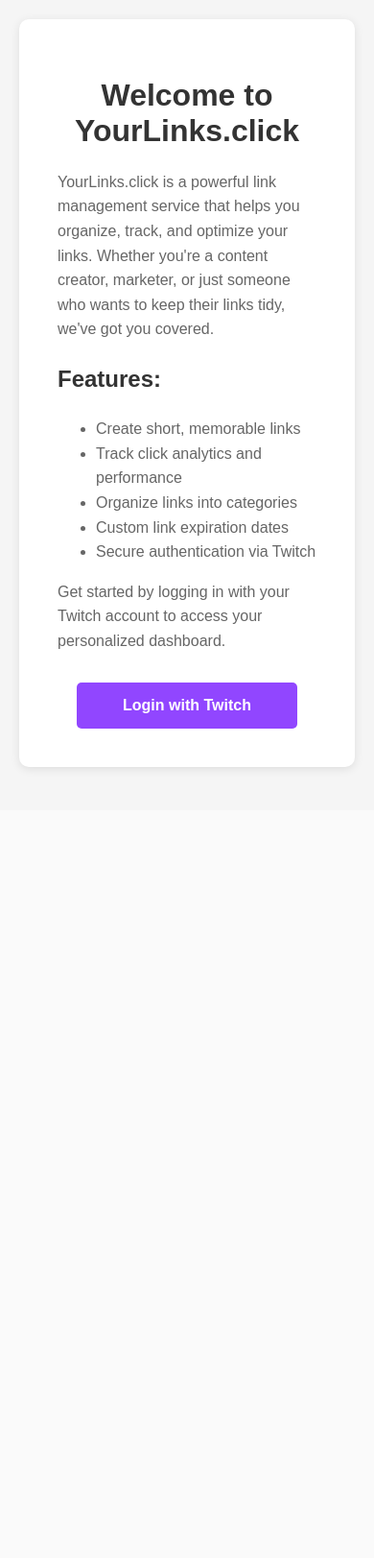
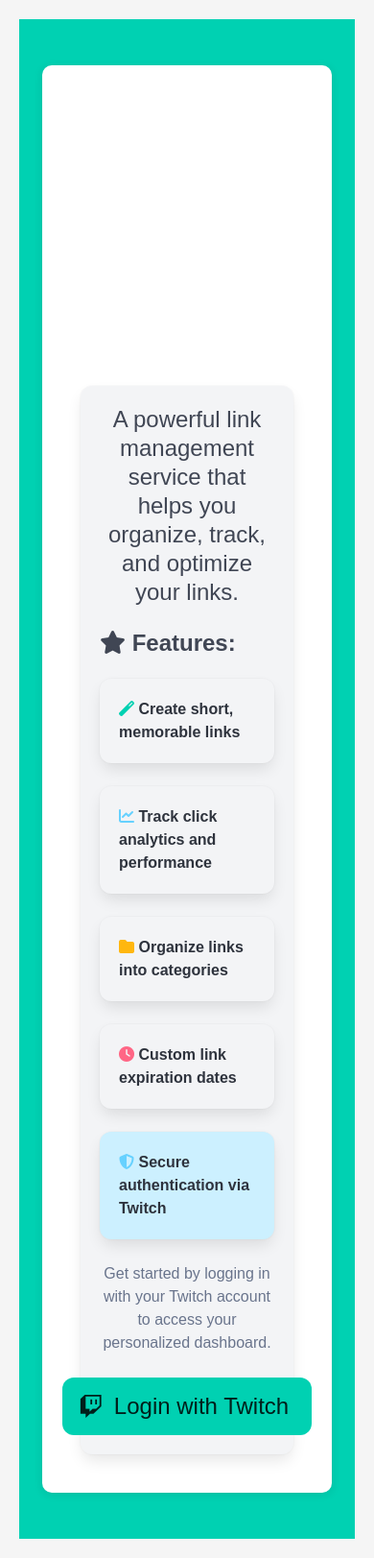
Before and after one commit to LochStudios/yourlinks.click, a PHP site: page / in a window 390 px wide. Shown: the whole page at 96% size. Before the commit the page ends 803 px from the top, so only its background shows below. Run offline with PHP 8.4, Linux system fonts and the light colour scheme; some libraries are stand-ins or nearby versions.

Commit message:
Redesign homepage with Bulma and Font Awesome
Updated index.php to use Bulma CSS framework and Font Awesome icons for a modern, responsive layout. Enhanced feature presentation, added styled Twitch login button, and included SweetAlert2 for future UI improvements.

```diff
--- a/index.php
+++ b/index.php
@@ -4,27 +4,88 @@
     <meta charset="UTF-8">
     <meta name="viewport" content="width=device-width, initial-scale=1.0">
     <title>YourLinks.click - Link Management Service</title>
+
+    <!-- Bulma CSS -->
+    <link rel="stylesheet" href="https://cdn.jsdelivr.net/npm/bulma@1.0.4/css/bulma.min.css">
+
+    <!-- Font Awesome -->
+    <link rel="stylesheet" href="https://cdnjs.cloudflare.com/ajax/libs/font-awesome/6.4.0/css/all.min.css">
+
+    <!-- Custom CSS -->
     <link rel="stylesheet" href="/css/site.css">
 </head>
-<body class="home-page">
-    <div class="container">
-        <h1>Welcome to YourLinks.click</h1>
-        <div class="description">
-            <p>YourLinks.click is a powerful link management service that helps you organize, track, and optimize your links. Whether you're a content creator, marketer, or just someone who wants to keep their links tidy, we've got you covered.</p>
+<body>
+    <section class="hero is-primary is-fullheight">
+        <div class="hero-body">
+            <div class="container has-text-centered">
+                <div class="columns is-centered">
+                    <div class="column is-8">
+                        <h1 class="title is-1 has-text-white">
+                            <i class="fas fa-link"></i> Welcome to YourLinks.click
+                        </h1>
 
-            <h2>Features:</h2>
-            <ul>
-                <li>Create short, memorable links</li>
-                <li>Track click analytics and performance</li>
-                <li>Organize links into categories</li>
-                <li>Custom link expiration dates</li>
-                <li>Secure authentication via Twitch</li>
-            </ul>
+                        <div class="box has-background-white-ter">
+                            <h2 class="subtitle is-4 has-text-grey-dark">
+                                A powerful link management service that helps you organize, track, and optimize your links.
+                            </h2>
 
-            <p>Get started by logging in with your Twitch account to access your personalized dashboard.</p>
+                            <div class="content has-text-left">
+                                <h3 class="title is-4 has-text-grey-dark">
+                                    <i class="fas fa-star"></i> Features:
+                                </h3>
+                                <div class="columns is-multiline">
+                                    <div class="column is-6">
+                                        <div class="box has-background-light">
+                                            <i class="fas fa-magic has-text-primary"></i>
+                                            <strong>Create short, memorable links</strong>
+                                        </div>
+                                    </div>
+                                    <div class="column is-6">
+                                        <div class="box has-background-light">
+                                            <i class="fas fa-chart-line has-text-info"></i>
+                                            <strong>Track click analytics and performance</strong>
+                                        </div>
+                                    </div>
+                                    <div class="column is-6">
+                                        <div class="box has-background-light">
+                                            <i class="fas fa-folder has-text-warning"></i>
+                                            <strong>Organize links into categories</strong>
+                                        </div>
+                                    </div>
+                                    <div class="column is-6">
+                                        <div class="box has-background-light">
+                                            <i class="fas fa-clock has-text-danger"></i>
+                                            <strong>Custom link expiration dates</strong>
+                                        </div>
+                                    </div>
+                                </div>
+
+                                <div class="box has-background-info-light">
+                                    <i class="fas fa-shield-alt has-text-info"></i>
+                                    <strong>Secure authentication via Twitch</strong>
+                                </div>
+                            </div>
+
+                            <p class="has-text-grey">
+                                Get started by logging in with your Twitch account to access your personalized dashboard.
+                            </p>
+
+                            <div class="buttons is-centered mt-5">
+                                <a href="/services/twitch.php?login=true" class="button is-large is-primary">
+                                    <span class="icon">
+                                        <i class="fab fa-twitch"></i>
+                                    </span>
+                                    <span>Login with Twitch</span>
+                                </a>
+                            </div>
+                        </div>
+                    </div>
+                </div>
+            </div>
         </div>
+    </section>
 
-        <a href="/services/twitch.php?login=true" class="login-btn">Login with Twitch</a>
-    </div>
+    <!-- SweetAlert2 JS -->
+    <script src="https://cdn.jsdelivr.net/npm/sweetalert2@11"></script>
 </body>
 </html>
```
